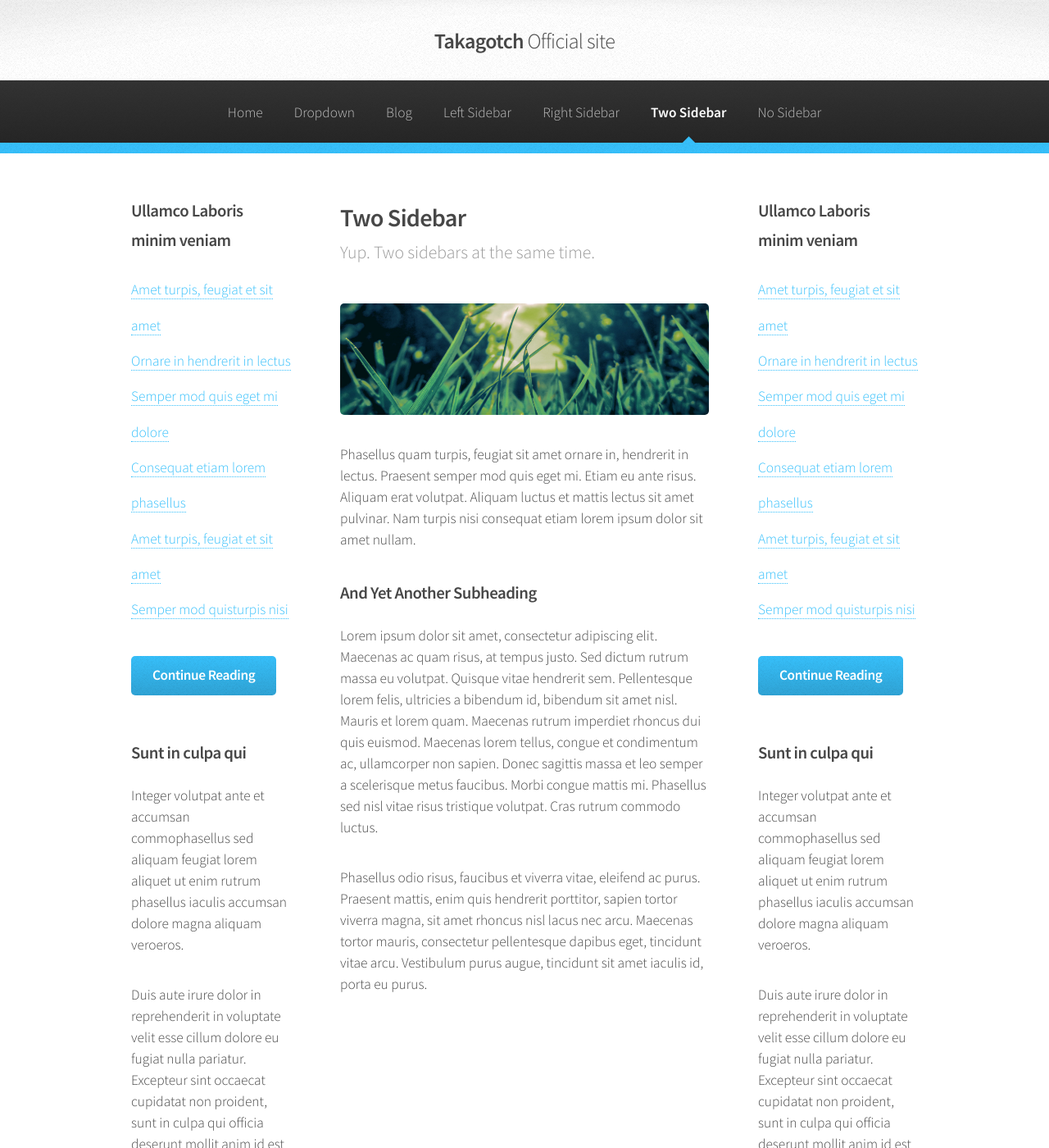
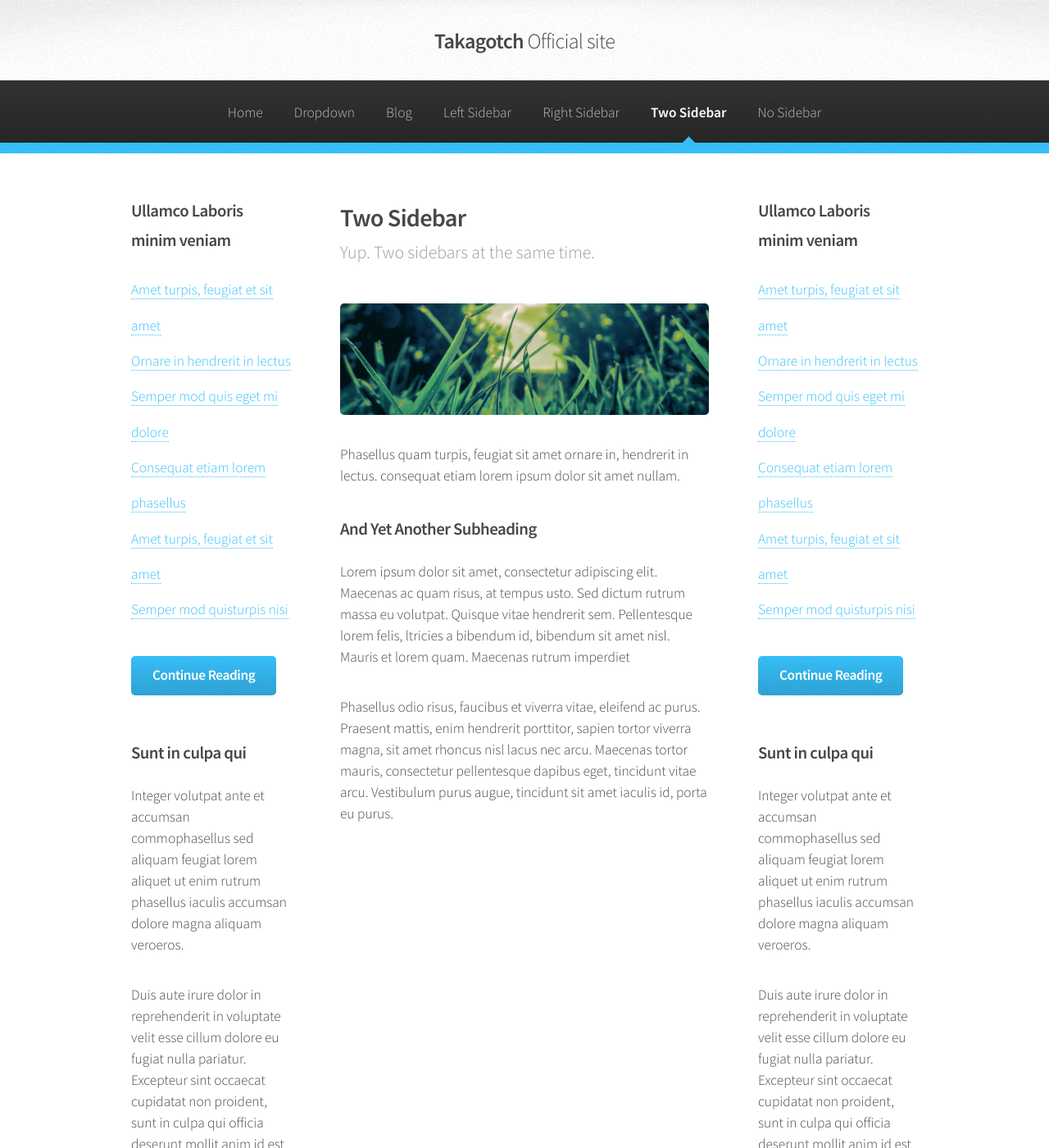
Before and after one commit to takagotch/o2991, a Jekyll site: the page built from two-sidebar.html, in a window 1280 px wide and 1400 px high. Shown: the whole window at 82% size. Built offline with Jekyll 4.4.1, drawn with Linux system fonts in a browser that asks for light colours.

Commit message:
two-sidebar.html

```diff
--- a/two-sidebar.html
+++ b/two-sidebar.html
@@ -28,20 +28,15 @@ layout: default
 		<span class="image featured"><img src="{{ site.baseurl }}/assets/images/banner.jpg" alt="" /></span>
 
 		<p>Phasellus quam turpis, feugiat sit amet ornare in, hendrerit in lectus.
-								Praesent semper mod quis eget mi. Etiam eu ante risus. Aliquam erat volutpat.
-								Aliquam luctus et mattis lectus sit amet pulvinar. Nam turpis nisi
 		consequat etiam lorem ipsum dolor sit amet nullam.</p>
 
 		<h3>And Yet Another Subheading</h3>
 		<p>Lorem ipsum dolor sit amet, consectetur adipiscing elit. Maecenas ac quam risus, at tempus
-								justo. Sed dictum rutrum massa eu volutpat. Quisque vitae hendrerit sem. Pellentesque lorem felis,
-								ultricies a bibendum id, bibendum sit amet nisl. Mauris et lorem quam. Maecenas rutrum imperdiet
-								rhoncus dui quis euismod. Maecenas lorem tellus, congue et condimentum ac, ullamcorper non sapien.
-								Donec sagittis massa et leo semper a scelerisque metus faucibus. Morbi congue mattis mi.
-								Phasellus sed nisl vitae risus tristique volutpat. Cras rutrum commodo luctus.</p>
+		usto. Sed dictum rutrum massa eu volutpat. Quisque vitae hendrerit sem. Pellentesque lorem felis,
+		ltricies a bibendum id, bibendum sit amet nisl. Mauris et lorem quam. Maecenas rutrum imperdiet
 
 		<p>Phasellus odio risus, faucibus et viverra vitae, eleifend ac purus. Praesent mattis, enim
-								quis hendrerit porttitor, sapien tortor viverra magna, sit amet rhoncus nisl lacus nec arcu.
+		hendrerit porttitor, sapien tortor viverra magna, sit amet rhoncus nisl lacus nec arcu.
 		Maecenas tortor mauris, consectetur pellentesque dapibus eget, tincidunt vitae arcu.
 		Vestibulum purus augue, tincidunt sit amet iaculis id, porta eu purus.</p>
 	      </article>
```
Also changed, not shown: other parts of two-sidebar.html (+1 -1 lines). Lines whose indentation alone changed are shown as unchanged.
